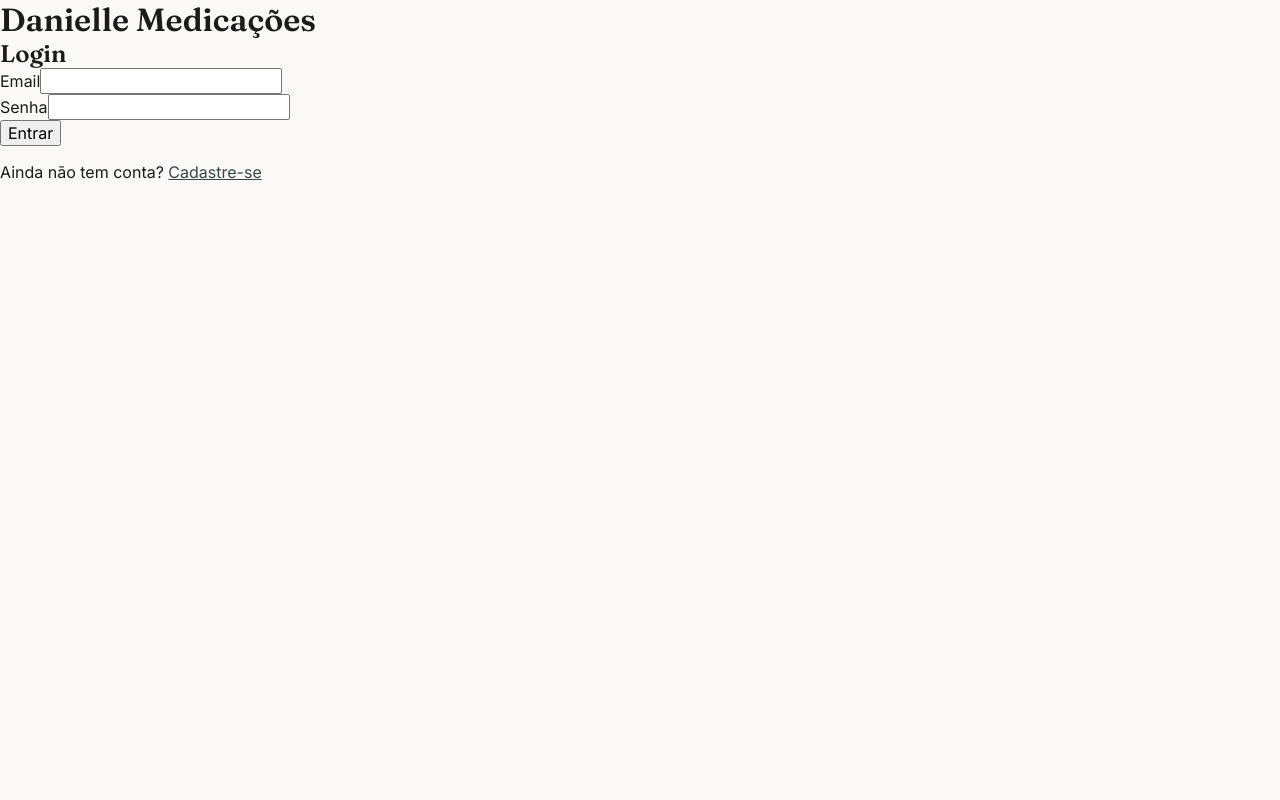
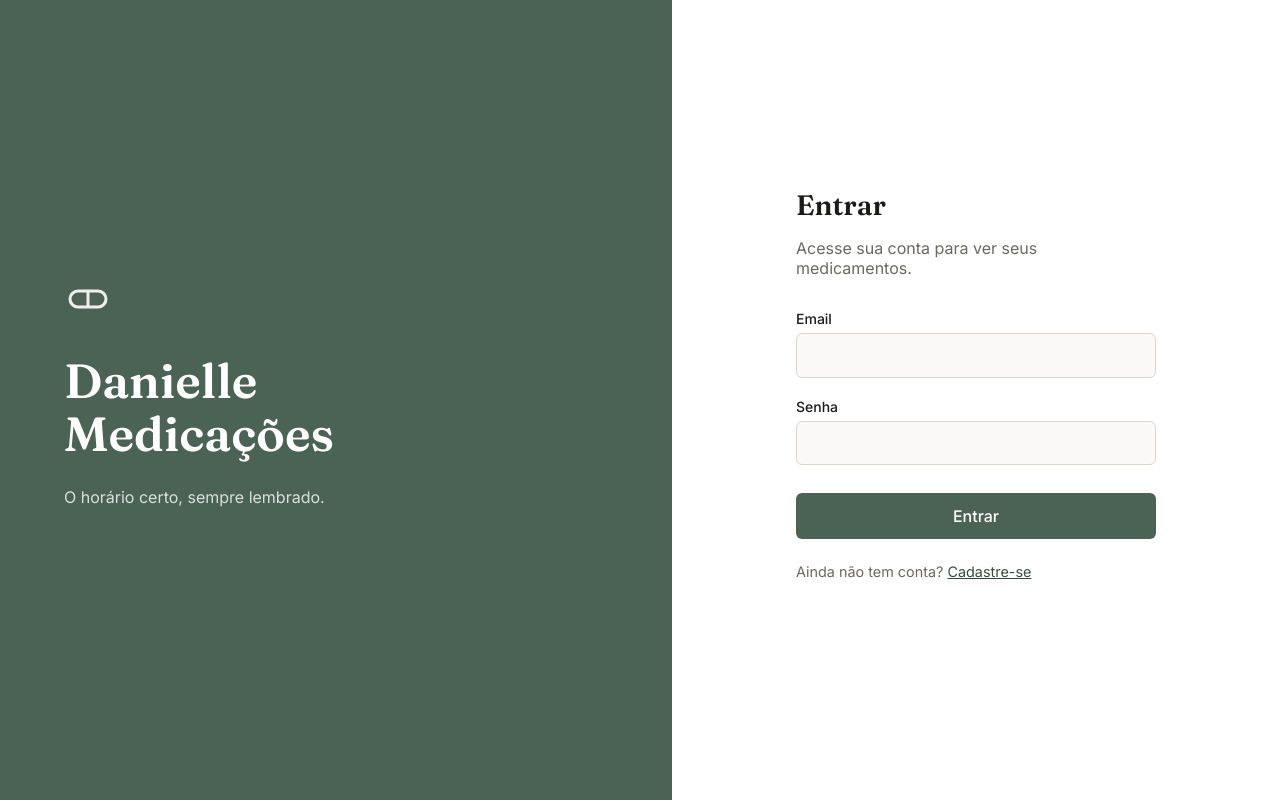
Before and after one commit to dev-Jacinto/Danielle-medicacoes, a React (Vite) app in the folder frontend/: page /login in a window 1280 px wide. Built offline with nearby package versions, Linux system fonts and the light colour scheme; no server answers; the HTML template or start-up script is replaced by a standard one.

Commit message:
style: aplica novo visual (split-screen) na tela de login

```diff
--- /dev/null
+++ b/frontend/src/pages/Auth.css
@@ -0,0 +1,134 @@
+.auth-pagina {
+  display: flex;
+  min-height: 100vh;
+}
+
+/* Painel esquerdo: sólido, com o nome do app em destaque */
+.auth-painel-marca {
+  flex: 1;
+  background: var(--cor-destaque);
+  color: var(--cor-branco);
+  display: flex;
+  flex-direction: column;
+  justify-content: center;
+  padding: 4rem;
+}
+
+.auth-painel-marca svg {
+  width: 48px;
+  height: 48px;
+  margin-bottom: 2rem;
+  opacity: 0.9;
+}
+
+.auth-painel-marca h1 {
+  font-size: 3rem;
+  line-height: 1.1;
+  max-width: 380px;
+}
+
+.auth-painel-marca p {
+  margin-top: 1.5rem;
+  max-width: 340px;
+  color: rgba(255, 255, 255, 0.8);
+  line-height: 1.5;
+}
+
+/* Painel direito: o formulário em si */
+.auth-painel-formulario {
+  flex: 1;
+  background: var(--cor-branco);
+  display: flex;
+  flex-direction: column;
+  justify-content: center;
+  align-items: center;
+  padding: 2rem;
+}
+
+.auth-formulario {
+  width: 100%;
+  max-width: 360px;
+}
+
+.auth-formulario h2 {
+  font-size: 1.75rem;
+  margin-bottom: 0.5rem;
+}
+
+.auth-formulario > p {
+  color: var(--cor-texto-suave);
+  margin-bottom: 2rem;
+}
+
+.auth-campo {
+  margin-bottom: 1.25rem;
+}
+
+.auth-campo label {
+  display: block;
+  font-size: 0.875rem;
+  font-weight: 500;
+  margin-bottom: 0.4rem;
+}
+
+.auth-campo input {
+  width: 100%;
+  padding: 0.7rem 0.9rem;
+  border: 1px solid var(--cor-borda);
+  border-radius: 6px;
+  background: var(--cor-fundo);
+  transition: border-color 0.15s ease;
+}
+
+.auth-campo input:focus {
+  outline: none;
+  border-color: var(--cor-destaque);
+}
+
+.auth-botao {
+  width: 100%;
+  padding: 0.8rem;
+  margin-top: 0.5rem;
+  border: none;
+  border-radius: 6px;
+  background: var(--cor-destaque);
+  color: var(--cor-branco);
+  font-weight: 500;
+  transition: background 0.15s ease;
+}
+
+.auth-botao:hover:not(:disabled) {
+  background: var(--cor-destaque-escuro);
+}
+
+.auth-botao:disabled {
+  opacity: 0.6;
+  cursor: not-allowed;
+}
+
+.auth-erro {
+  color: var(--cor-erro);
+  font-size: 0.9rem;
+  margin: 0.75rem 0 0;
+}
+
+.auth-rodape {
+  margin-top: 1.5rem;
+  font-size: 0.9rem;
+  color: var(--cor-texto-suave);
+}
+
+/* Em telas estreitas, empilha os painéis em vez de dividir lado a lado */
+@media (max-width: 800px) {
+  .auth-pagina {
+    flex-direction: column;
+  }
+
+  .auth-painel-marca {
+    padding: 2.5rem 2rem;
+  }
+
+  .auth-painel-marca h1 {
+    font-size: 2rem;
+  }
+}
--- a/frontend/src/pages/Login.jsx
+++ b/frontend/src/pages/Login.jsx
@@ -1,6 +1,7 @@
 import { useState } from 'react';
 import { useNavigate, Link } from 'react-router-dom';
 import { login } from '../services/authService';
+import './Auth.css';
 
 function Login() {
   const navigate = useNavigate();
@@ -17,7 +18,6 @@ function Login() {
 
     try {
       await login({ email, senha });
-      // Login deu certo, manda para o painel de medicamentos
       navigate('/painel');
     } catch (erroRequisicao) {
       const mensagem = erroRequisicao.response?.data?.erro || 'Erro ao fazer login. Tente novamente.';
@@ -28,12 +28,23 @@ function Login() {
   }
 
   return (
-    <div>
+    <div className="auth-pagina">
+      <div className="auth-painel-marca">
+        <svg viewBox="0 0 24 24" fill="none" stroke="currentColor" strokeWidth="1.5">
+          <rect x="3" y="8" width="18" height="8" rx="4" />
+          <line x1="12" y1="8" x2="12" y2="16" />
+        </svg>
         <h1>Danielle Medicações</h1>
-      <h2>Login</h2>
+        <p>O horário certo, sempre lembrado.</p>
+      </div>
+
+      <div className="auth-painel-formulario">
+        <div className="auth-formulario">
+          <h2>Entrar</h2>
+          <p>Acesse sua conta para ver seus medicamentos.</p>
 
           <form onSubmit={handleSubmit}>
-        <div>
+            <div className="auth-campo">
               <label htmlFor="email">Email</label>
               <input
                 id="email"
@@ -44,7 +55,7 @@ function Login() {
               />
             </div>
 
-        <div>
+            <div className="auth-campo">
               <label htmlFor="senha">Senha</label>
               <input
                 id="senha"
@@ -55,16 +66,18 @@ function Login() {
               />
             </div>
 
-        {erro && <p style={{ color: 'red' }}>{erro}</p>}
+            {erro && <p className="auth-erro">{erro}</p>}
 
-        <button type="submit" disabled={carregando}>
+            <button type="submit" className="auth-botao" disabled={carregando}>
               {carregando ? 'Entrando...' : 'Entrar'}
             </button>
           </form>
 
-      <p>
+          <p className="auth-rodape">
             Ainda não tem conta? <Link to="/cadastro">Cadastre-se</Link>
           </p>
+        </div>
+      </div>
     </div>
   );
 }
```
Lines whose indentation alone changed are shown as unchanged.
